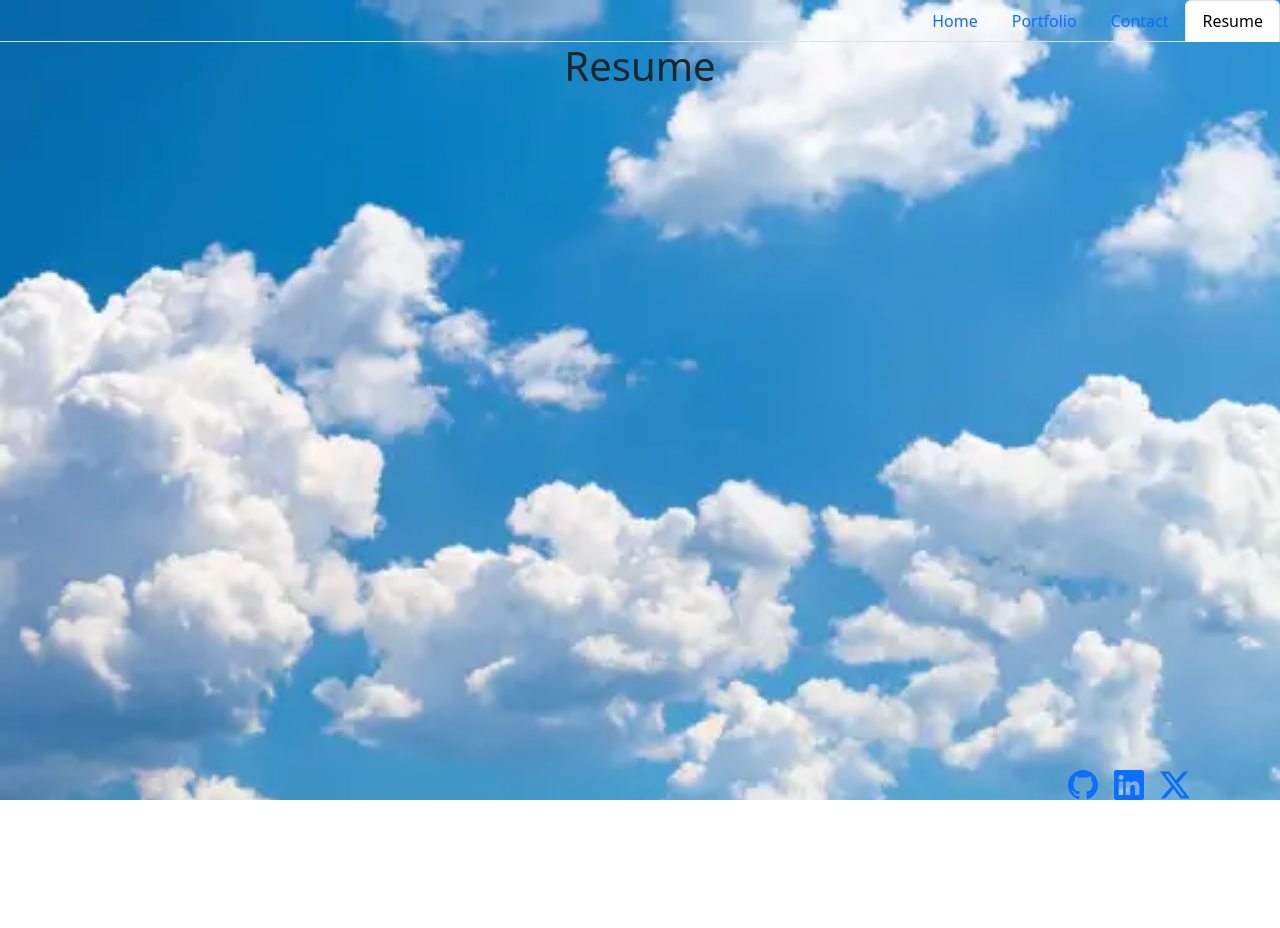
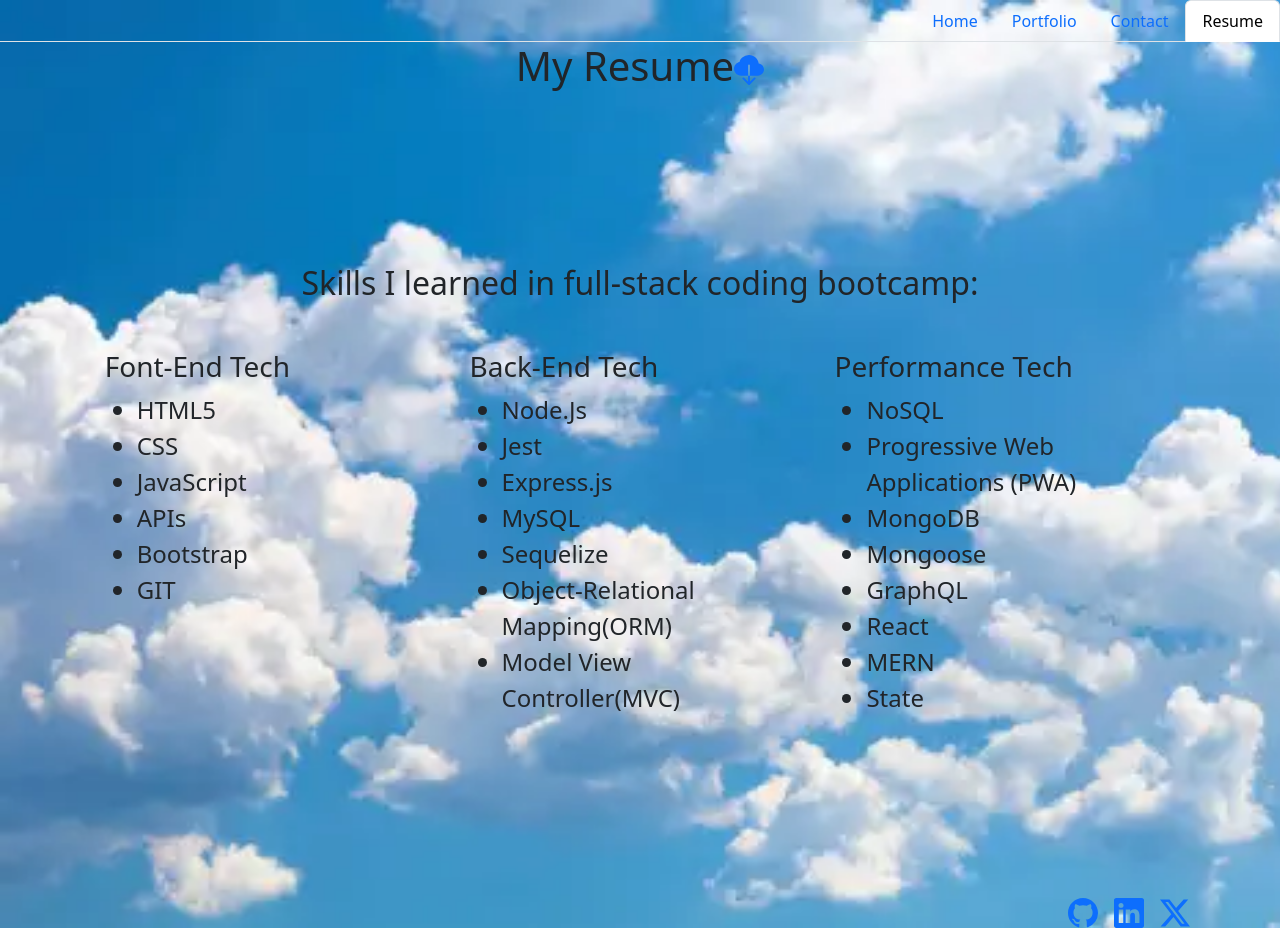
Before and after one commit to allexortiz/react-portfolio, a React (Vite) app: page /Resume in a window 1280 px wide. Before the commit the page ends 800 px from the top, so only its background shows below. Built offline with nearby package versions, Linux system fonts and the light colour scheme.

Commit message:
uploaded resume.pdf, stylized resume tab, and added downloadable resume link

```diff
--- a/src/pages/Contact.jsx
+++ b/src/pages/Contact.jsx
@@ -21,4 +21,4 @@ export default function Contact() {
       </section>
     </div>
   );
-};
+};5
--- a/src/pages/Resume.jsx
+++ b/src/pages/Resume.jsx
@@ -1,7 +1,61 @@
+import React from "react";
+import myResume from "../assets/myResume.pdf";
+import { BsCloudDownloadFill } from "react-icons/bs";
 export default function Resume() {
-    return (
-      <div>
-        <h1>Resume</h1>
+  return (
+    <div>
+      <section>
+        <div className="d-flex justify-content-center">
+          <h1>My Resume<a href={myResume} download><BsCloudDownloadFill size={30} /></a></h1>
+        </div>
+      </section>
+      <div className="container vh-100 d-flex justify-content-center align-items-center flex-column">
+        <h2 className="mb-5">Skills I learned in full-stack coding bootcamp:</h2>
+        <section className="row gx-4 justify-content-center">
+          <div className="col">
+            <div className="d-flex flex-column">
+              <h3>Font-End Tech</h3>
+              <ul className="fs-4">
+                <li>HTML5</li>
+                <li>CSS</li>
+                <li>JavaScript</li>
+                <li>APIs</li>
+                <li>Bootstrap</li>
+                <li>GIT</li>
+              </ul>
+            </div>
+          </div>
+          <div className="col">
+            <div className="d-flex flex-column">
+              <h3>Back-End Tech</h3>
+              <ul className="fs-4">
+                <li>Node.Js</li>
+                <li>Jest</li>
+                <li>Express.js</li>
+                <li>MySQL</li>
+                <li>Sequelize</li>
+                <li>Object-Relational Mapping(ORM)</li>
+                <li>Model View Controller(MVC)</li>
+              </ul>
+            </div>
+          </div>
+          <div className="col">
+            <div className="d-flex flex-column">
+              <h3>Performance Tech</h3>
+              <ul className="fs-4">
+                <li>NoSQL</li>
+                <li>Progressive Web Applications (PWA)</li>
+                <li>MongoDB</li>
+                <li>Mongoose</li>
+                <li>GraphQL</li>
+                <li>React</li>
+                <li>MERN</li>
+                <li>State</li>
+              </ul>
+            </div>
+          </div>
+        </section>
       </div>
-    );
-  }
+    </div>
+  );
+}
```
Also changed, not shown: 1 other file (tests, documents, lock files or other folders).
